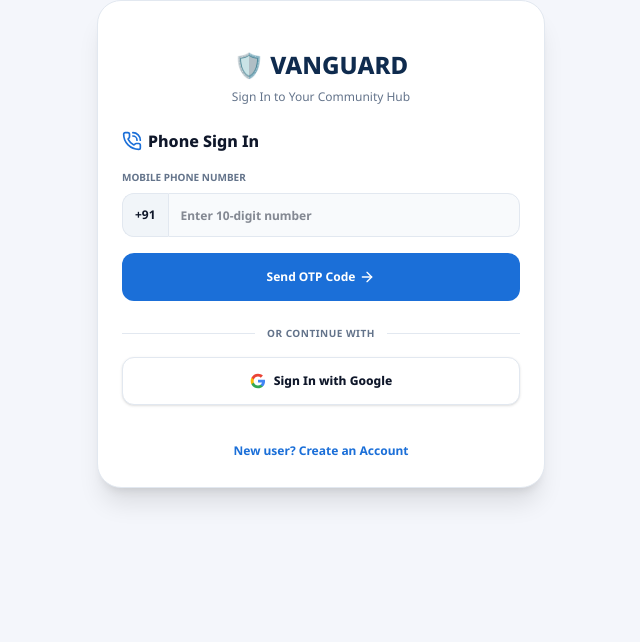
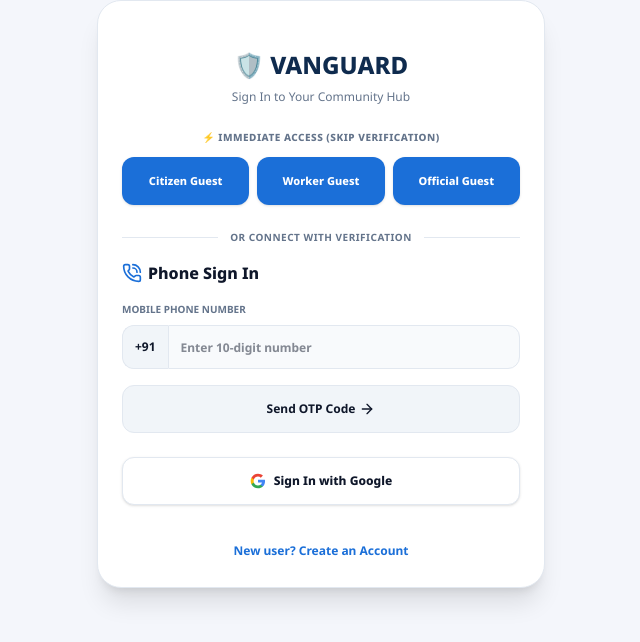
Before and after one commit to Jayanti29/VANGUARD, a React (Vite) app in the folder client/: page /login in a window 1280 px wide. Shown: the top 642 px of the page, without its empty margins (319-959 px from the left). Built offline with nearby package versions, Linux system fonts and the light colour scheme; no server answers; the database is empty.

Commit message:
feat: add immediate guest login bypass options to bypass authentication issues

```diff
--- a/client/src/contexts/AuthContext.jsx
+++ b/client/src/contexts/AuthContext.jsx
@@ -203,6 +203,55 @@
     return () => unsubscribe();
   }, []);
 
+  // Guest Sign In (completely bypasses Firebase Auth)
+  const loginAsGuest = async (role = 'Citizen') => {
+    setLoading(true);
+    try {
+      const guestId = `guest_${Date.now()}`;
+      const guestUser = {
+        uid: guestId,
+        displayName: `Guest ${role}`,
+        phoneNumber: '+91-9999999999',
+        email: 'guest@vanguard.org',
+        isAnonymous: true
+      };
+
+      const guestDbUser = {
+        uid: guestId,
+        name: `Guest ${role}`,
+        phone: '+91-9999999999',
+        language: 'en',
+        role: role,
+        state: 'Karnataka',
+        district: 'Bangalore',
+        village: 'Rajajinagar',
+        ward: '6',
+        houseNo: 'Flat 101',
+        lat: 12.9716,
+        lng: 77.5946,
+        profileImageUrl: `https://api.dicebear.com/7.x/bottts/svg?seed=${guestId}`,
+        createdAt: new Date().toISOString()
+      };
+
+      // Set user document in Firestore so that any queries targeting the user document don't throw missing doc errors
+      try {
+        await setDoc(doc(db, 'users', guestId), guestDbUser);
+      } catch (err) {
+        console.warn("Could not save guest to Firestore. Bypassing silently:", err);
+      }
+
+      setUser(guestUser);
+      setDbUser(guestDbUser);
+      localStorage.setItem('vanguard_session_user', JSON.stringify(guestUser));
+      localStorage.setItem('vanguard_session_dbuser', JSON.stringify(guestDbUser));
+      return guestUser;
+    } catch (e) {
+      console.error(e);
+    } finally {
+      setLoading(false);
+    }
+  };
+
   return (
     <AuthContext.Provider value={{
       user,
@@ -211,6 +260,7 @@
       loginWithPhone,
       confirmOTP,
       loginWithGoogle,
+      loginAsGuest,
       logout,
       updateProfile,
       syncUserWithFirestore
--- a/client/src/pages/Login.jsx
+++ b/client/src/pages/Login.jsx
@@ -9,10 +9,13 @@
 import { auth, db } from '../lib/firebase';
 import { doc, getDoc } from 'firebase/firestore';
 import { RecaptchaVerifier, signInWithPhoneNumber, GoogleAuthProvider, signInWithPopup } from 'firebase/auth';
+import useAuth from '../hooks/useAuth';
 import toast from 'react-hot-toast';
 
 export default function Login() {
   const navigate = useNavigate();
+  const { loginAsGuest } = useAuth();
+
   const [phone, setPhone] = useState('');
   const [otp, setOtp] = useState('');
   const [otpSent, setOtpSent] = useState(false);
@@ -117,7 +120,6 @@
         if (userSnap.exists()) {
           window.location.href = '/';
         } else {
-          // Send to onboarding to complete profile setup (role, state, village etc)
           navigate('/onboarding');
         }
       }, 1000);
@@ -128,8 +130,25 @@
     }
   };
 
+  // Guest Direct Login Bypass
+  const handleGuestLogin = async (role) => {
+    const guestToast = toast.loading(`Logging in as Guest ${role}...`);
+    try {
+      await loginAsGuest(role);
+      toast.dismiss(guestToast);
+      toast.success(`Logged in as Guest ${role}!`);
+      setTimeout(() => {
+        window.location.href = '/';
+      }, 1000);
+    } catch (err) {
+      console.error(err);
+      toast.dismiss(guestToast);
+      toast.error("Guest login failed.");
+    }
+  };
+
   return (
-    <div className="max-w-md mx-auto bg-surface dark:bg-slate-800 border border-border dark:border-slate-700 rounded-3xl p-6 shadow-xl space-y-6">
+    <div className="max-w-md mx-auto bg-surface dark:bg-slate-800 border border-border dark:border-slate-700 rounded-3xl p-6 shadow-xl space-y-6 animate-fadeIn">
       {/* Invisible reCAPTCHA Container */}
       <div id="recaptcha-container"></div>
 
@@ -138,6 +157,43 @@
           🛡️ VANGUARD
         </h1>
         <p className="text-xs text-text-muted">Sign In to Your Community Hub</p>
+      </div>
+
+      {/* Guest Login Bypass Buttons */}
+      <div className="space-y-3">
+        <label className="text-[10px] font-black text-text-muted uppercase tracking-wider block text-center">
+          ⚡ Immediate Access (Skip Verification)
+        </label>
+        <div className="grid grid-cols-3 gap-2">
+          <button
+            onClick={() => handleGuestLogin('Citizen')}
+            className="h-12 bg-accent text-white hover:bg-opacity-95 text-[11px] font-black rounded-xl cursor-pointer transition shadow-sm"
+          >
+            Citizen Guest
+          </button>
+          <button
+            onClick={() => handleGuestLogin('Worker')}
+            className="h-12 bg-accent text-white hover:bg-opacity-95 text-[11px] font-black rounded-xl cursor-pointer transition shadow-sm"
+          >
+            Worker Guest
+          </button>
+          <button
+            onClick={() => handleGuestLogin('Official')}
+            className="h-12 bg-accent text-white hover:bg-opacity-95 text-[11px] font-black rounded-xl cursor-pointer transition shadow-sm"
+          >
+            Official Guest
+          </button>
+        </div>
+      </div>
+
+      {/* Divider */}
+      <div className="relative flex items-center justify-center my-4">
+        <div className="absolute inset-0 flex items-center">
+          <div className="w-full border-t border-border dark:border-slate-700"></div>
+        </div>
+        <span className="relative px-3 bg-surface dark:bg-slate-800 text-[10px] font-bold text-text-muted uppercase tracking-wider">
+          Or Connect With Verification
+        </span>
       </div>
 
       <div className="space-y-4">
@@ -164,7 +220,7 @@
               </div>
               <button
                 onClick={handleSendOTP}
-                className="w-full h-12 bg-accent text-white text-xs font-bold rounded-xl flex items-center justify-center gap-1 mt-4 cursor-pointer"
+                className="w-full h-12 bg-slate-100 hover:bg-slate-200 border border-border dark:bg-slate-900 dark:hover:bg-slate-850 text-text dark:text-white text-xs font-bold rounded-xl flex items-center justify-center gap-1 mt-4 cursor-pointer"
               >
                 Send OTP Code <ArrowRight className="w-4 h-4" />
               </button>
@@ -191,16 +247,6 @@
             </div>
           )}
         </div>
-      </div>
-
-      {/* Social / OAuth Divider */}
-      <div className="relative flex items-center justify-center my-4">
-        <div className="absolute inset-0 flex items-center">
-          <div className="w-full border-t border-border dark:border-slate-700"></div>
-        </div>
-        <span className="relative px-3 bg-surface dark:bg-slate-800 text-[10px] font-bold text-text-muted uppercase tracking-wider">
-          Or Continue With
-        </span>
       </div>
 
       {/* Google Login Button */}
```
